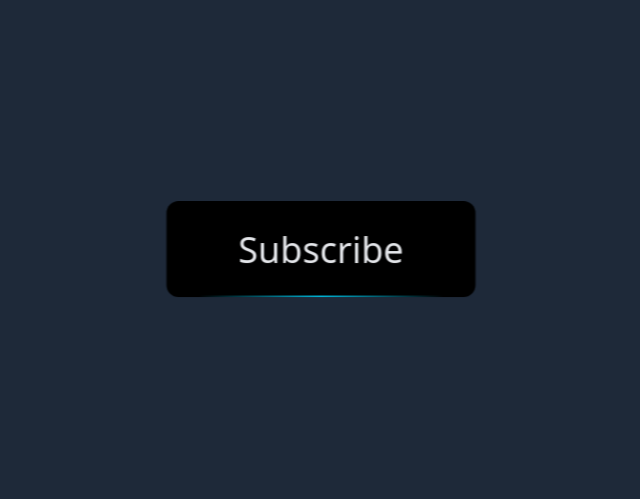
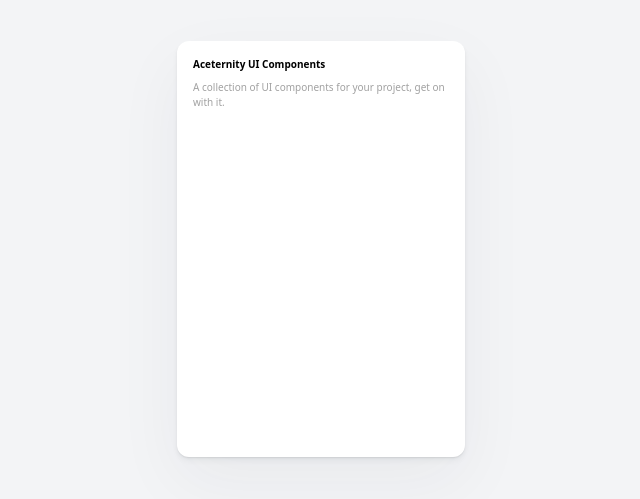
Before and after one commit to harsh-05/react-tailwind-motion-practice, a React (Vite) app: page / in a window 1280 px wide. Shown: the part 151-650 px from the top of the page, without its empty margins (319-959 px from the left). Built offline with nearby package versions, Linux system fonts and the light colour scheme.

Commit message:
Initialized Animated card component

```diff
--- a/src/App.tsx
+++ b/src/App.tsx
@@ -1,13 +1,14 @@
 import AnimatedButton from "./Components/AnimatedButton"
-import SVGComponent from "./Components/SVGComponent"
+import AnimatedCard from "./Components/AnimatedCard"
 
 function App() {
 
 
   return (
-    <div className="h-screen flex items-center justify-center bg-gray-800 perspective-distant transform-3d">
+    <div className="h-screen flex items-center justify-center bg-gray-100 ">
       {/* <SVGComponent></SVGComponent> */}
-      <AnimatedButton></AnimatedButton>
+      {/* <AnimatedButton></AnimatedButton> */}
+      <AnimatedCard></AnimatedCard>
     </div>
 
   )
--- a/src/Components/AnimatedButton.tsx
+++ b/src/Components/AnimatedButton.tsx
@@ -1,22 +1,26 @@
 import { easeInOut, motion} from 'motion/react'
 export default function AnimatedButton() {
   return (
+    <div className="perspective-distant transform-3d">
       <motion.button
-        className="group relative px-12 py-4 bg-black text-gray-200 rounded-lg text-2xl translate-z-100 subpixel-antialiased"
+        className="group relative px-12 py-4 bg-black text-gray-200 rounded-lg text-2xl subpixel-antialiased"
         whileHover={{
           rotateX: 25,
           rotateY: 10,
           boxShadow: "0px 20px 50px rgba(8,112,184,0.7)",
-          y:-10
+          y: -10,
         }}
         whileTap={{
-                y:0
+          y: 0,
         }}
         transition={{ duration: 0.3, ease: easeInOut }}
       >
-        <span className='group-hover:text-cyan-500 transition-colors duration-300'>Subscribe</span>
+        <span className="group-hover:text-cyan-500 transition-colors duration-300">
+          Subscribe
+        </span>
         <span className="absolute bottom-0 inset-x-0 h-px bg-linear-to-r from-transparent via-cyan-500 to-transparent w-4/5 mx-auto "></span>
         <span className="absolute bottom-0 inset-x-0 h-1 bg-linear-to-r from-transparent via-cyan-500 to-transparent w-full blur-sm mx-auto opacity-0 group-hover:opacity-100 transition-opacity duration-200 ease-in-out"></span>
       </motion.button>
+    </div>
   );
 }
--- /dev/null
+++ b/src/Components/AnimatedCard.tsx
@@ -0,0 +1,8 @@
+export default function AnimatedCard() {
+    return (
+      <div className="bg-white rounded-xl min-h-104 h-104 w-72 font-sans shadow-[0_1px_1px_rgba(0,0,0,0.05),0_4px_6px_rgba(34,42,53,0.04),0_24px_68px_rgba(47,48,55,0.05),0_2px_3px_rgba(0,0,0,0.04)] p-4 flex flex-col ">
+        <h5 className="text-[10px] font-bold">Aceternity UI Components</h5>
+        <p className="text-[10px] mt-2 text-neutral-400  font-sans">A collection of UI components for your project, get on with it.</p>
+      </div>
+    );
+}
```
Lines whose indentation alone changed are shown as unchanged.
